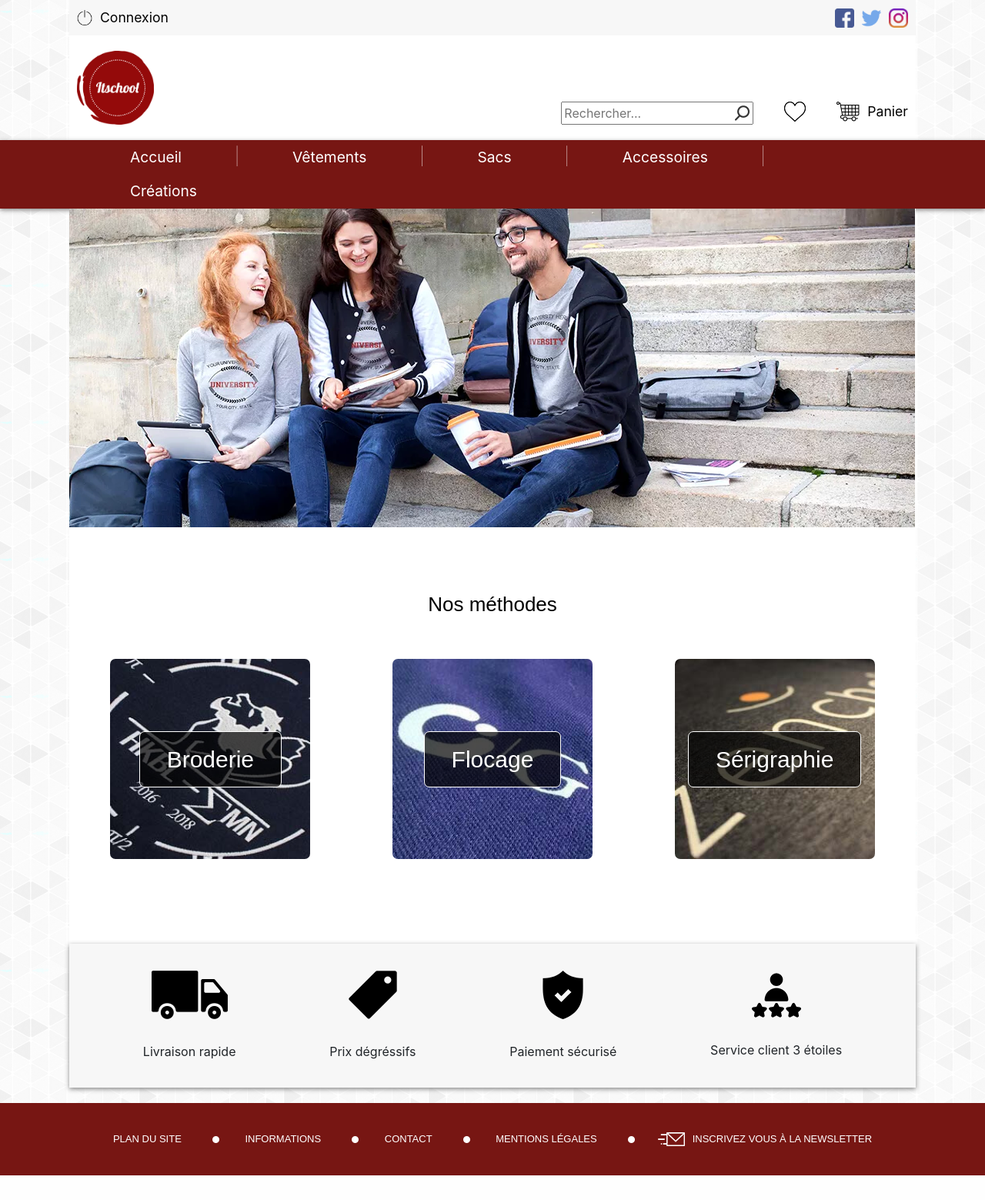
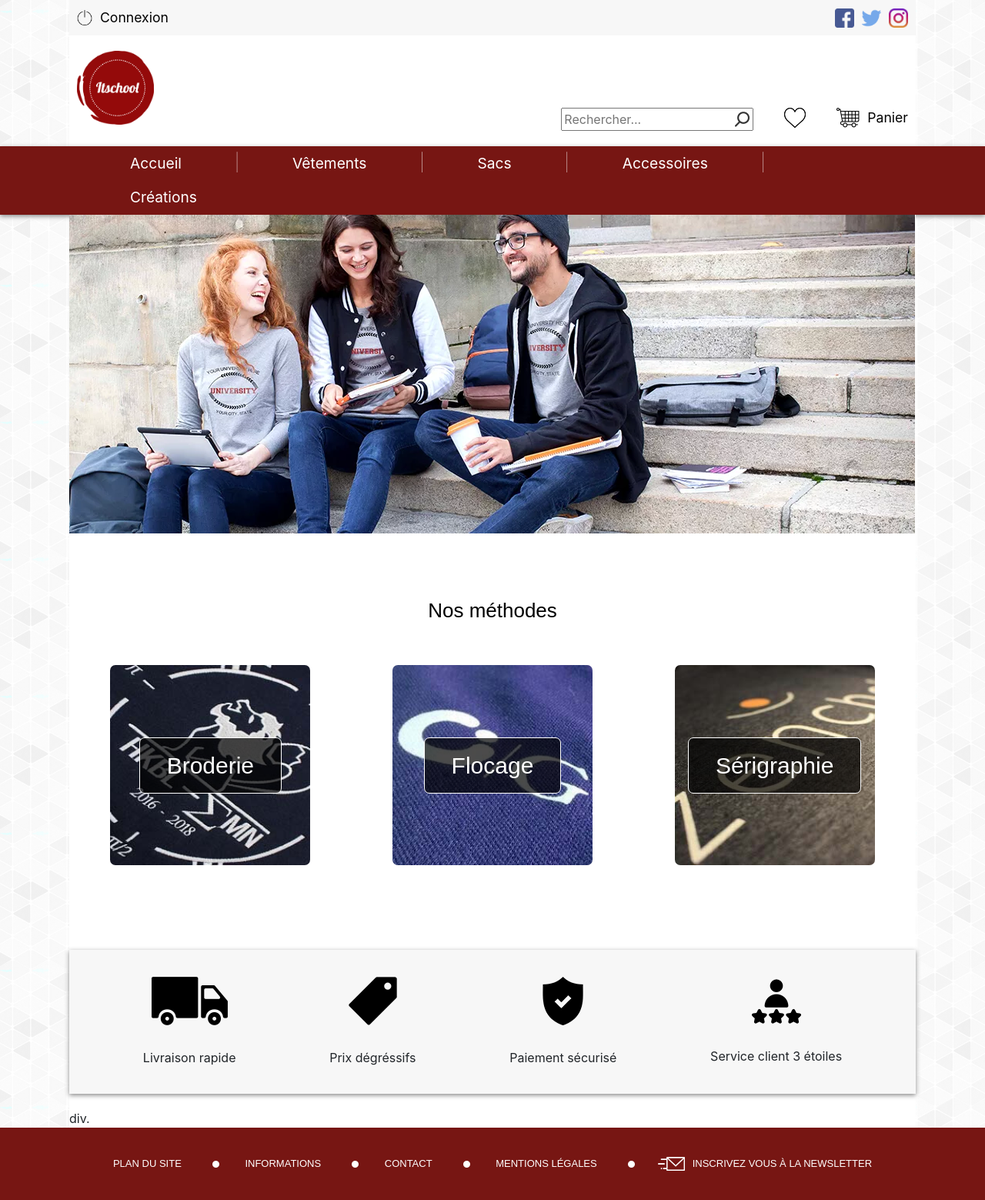
Before and after one commit to EvaS1/Itschool, a PHP site: page /homepage.php in a window 1280 px wide. Shown: the whole page at 77% size. Before the commit the page ends 1527 px from the top, so only its background shows below. Run offline with PHP 8.4, Linux system fonts and the light colour scheme.

Commit message:
Modif h1

```diff
--- a/css/eva.css
+++ b/css/eva.css
@@ -85,7 +85,7 @@ body {
 }
 
 /*Taille logo*/
-.block-header .inner .logo {
+.block-header .inner .logobar .logoitschool img {
 	width: 100px;
 	margin: 20px 20px 0px 0px;
 }
--- a/css/homepage.css
+++ b/css/homepage.css
@@ -16,7 +16,7 @@
 	margin-top: 85px;
 }
 
-.block-content .method h1{
+.block-content .method h2{
 	font-family: 'Poiret One', sans-serif;
 	font-size: 26px;
 	color: black;
--- a/homepage.php
+++ b/homepage.php
@@ -25,7 +25,7 @@
 
 			<div class="method">
 				<div class="text">
-					<h1>Nos méthodes</h1>
+					<h2>Nos méthodes</h2>
 				</div>
 			<div class="images">
 				<div class="broderie">
@@ -60,8 +60,10 @@
 				</div>
 			</div>
 
+			<div class="new">
+				div.
 			</div>
-
+		</div>
  	</div>
  </div>
 
--- a/parts/header.php
+++ b/parts/header.php
@@ -39,11 +39,11 @@
 				</div>
 
 				<div class="logobar">
-					<div class="logoitschool">
+					<h1 class="logoitschool">
 						<a href="homepage.php">
 							<img class="logo" src="images/Logo.png" alt="logo">
 						</a>
-					</div>
+					</h1>
 
 
 					<div class="right">
```
